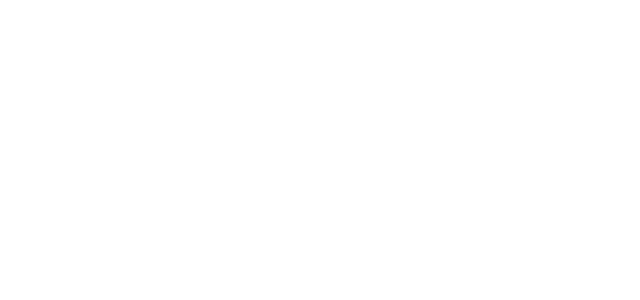
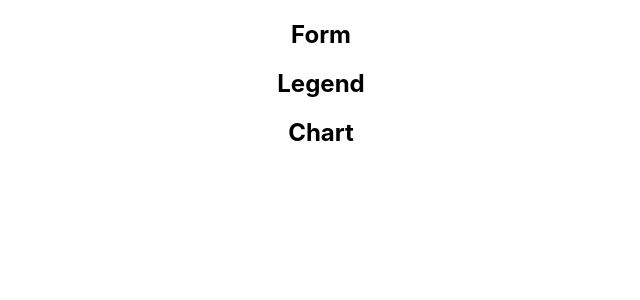
Before and after one commit to emilysaeli/front-end-knitting-patterns, a React (Create React App) app: page / in a window 1280 px wide. Shown: the top 300 px of the page, without its empty margins (319-959 px from the left). Built offline with nearby package versions, Linux system fonts and the light colour scheme.

Commit message:
GP: Create form, chart, legend components

```diff
--- a/src/App.js
+++ b/src/App.js
@@ -1,9 +1,20 @@
 import "./App.css";
+import Form from "./components/Form";
+import Chart from "./components/Chart";
+import Legend from "./components/Legend";
 
 const App = () => {
   return (
     <div className="App">
-      <></>
+      <section className="form">
+        <Form></Form>
+      </section>
+      <section className="legend">
+        <Legend></Legend>
+      </section>
+      <section className="chart">
+        <Chart></Chart>
+      </section>
     </div>
   );
 };
--- /dev/null
+++ b/src/components/Chart.js
@@ -0,0 +1,11 @@
+import React from "react";
+
+const Chart = () => {
+  return (
+    <div>
+      <h2>Chart</h2>
+    </div>
+  );
+};
+
+export default Chart;
--- /dev/null
+++ b/src/components/Form.js
@@ -0,0 +1,11 @@
+import React from "react";
+
+const Form = () => {
+  return (
+    <div>
+      <h2>Form</h2>
+    </div>
+  );
+};
+
+export default Form;
--- /dev/null
+++ b/src/components/Legend.js
@@ -0,0 +1,11 @@
+import React from "react";
+
+const Legend = () => {
+  return (
+    <div>
+      <h2>Legend</h2>
+    </div>
+  );
+};
+
+export default Legend;
```
Also changed, not shown: src/components/Chart.css (added), src/components/Form.css (added), src/components/Legend.css (added).
